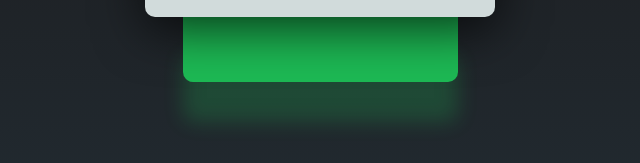
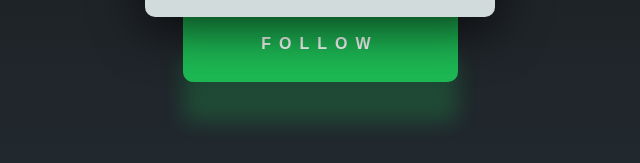
Before and after one commit to Hensga/user-profile, a plain HTML site: page index.html in a window 1280 px wide. Shown: the part 621-784 px from the top of the page, 320-960 px from the left. Drawn offline with Linux system fonts and the light colour scheme.

Commit message:
Follow Button mit Text gefüllt und gestyled

```diff
--- a/index.html
+++ b/index.html
@@ -24,7 +24,11 @@
           <small>Projects</small>
         </div>
       </div>
-      <div class="box3"></div>
+      <div class="box3">
+        <div class="3-section">
+          <h4 class="follow">Follow</h4>
+        </div>
+      </div>
     </div>
   </body>
 </html>
--- a/style.css
+++ b/style.css
@@ -42,7 +42,8 @@
   z-index: 2;
 }
 
-h3 {
+h3,
+h4 {
   margin-bottom: 10px;
   color: #191414;
   font-family: sans-serif;
@@ -61,4 +62,13 @@ small {
   border-bottom-left-radius: 10px;
   border-bottom-right-radius: 10px;
   box-shadow: 0px 40px 20px rgba(30, 215, 96, 0.2);
+  display: flex;
+  align-items: center;
+  justify-content: center;
 }
+
+.follow {
+  text-transform: uppercase;
+  letter-spacing: 0.5em;
+  color: white;
+}
```
